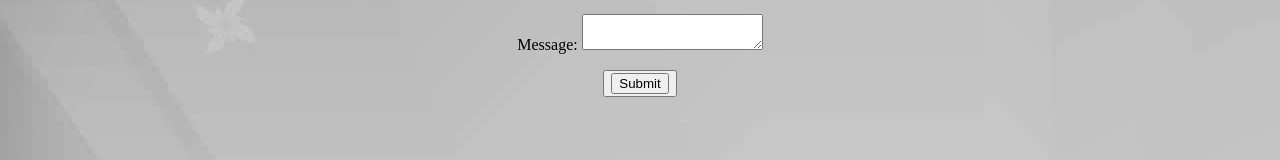
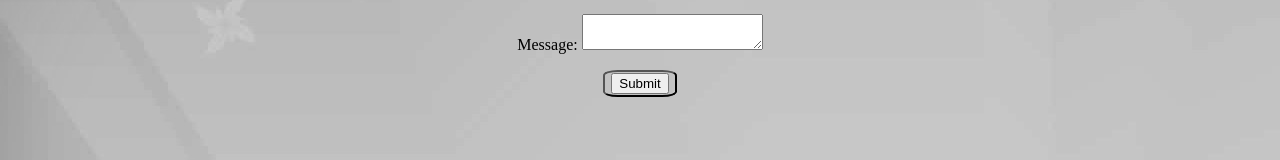
Before and after one commit to Reniercoetzer92/Reniercoetzer92.github.io, a plain HTML site: page form.html in a window 1280 px wide. Shown: the part 338-498 px from the top of the page. Drawn offline with Linux system fonts and the light colour scheme.

Commit message:
changes made

```diff
--- a/Stylesheets/form.css
+++ b/Stylesheets/form.css
@@ -87,3 +87,8 @@ body.dark .carousel-inner {
         background-position: 2000px 0;
   }
 }
+
+.form-button {
+  background: transparent;
+  border-radius: 20%;
+}
--- a/form.html
+++ b/form.html
@@ -55,7 +55,7 @@
         <textarea name="user_message" id="msg" optional></textarea>
         </p>
 
-        <button><input type="submit"></button>
+        <button class="form-button"><input type="submit"></button>
 
     </form>
 </body>
```
